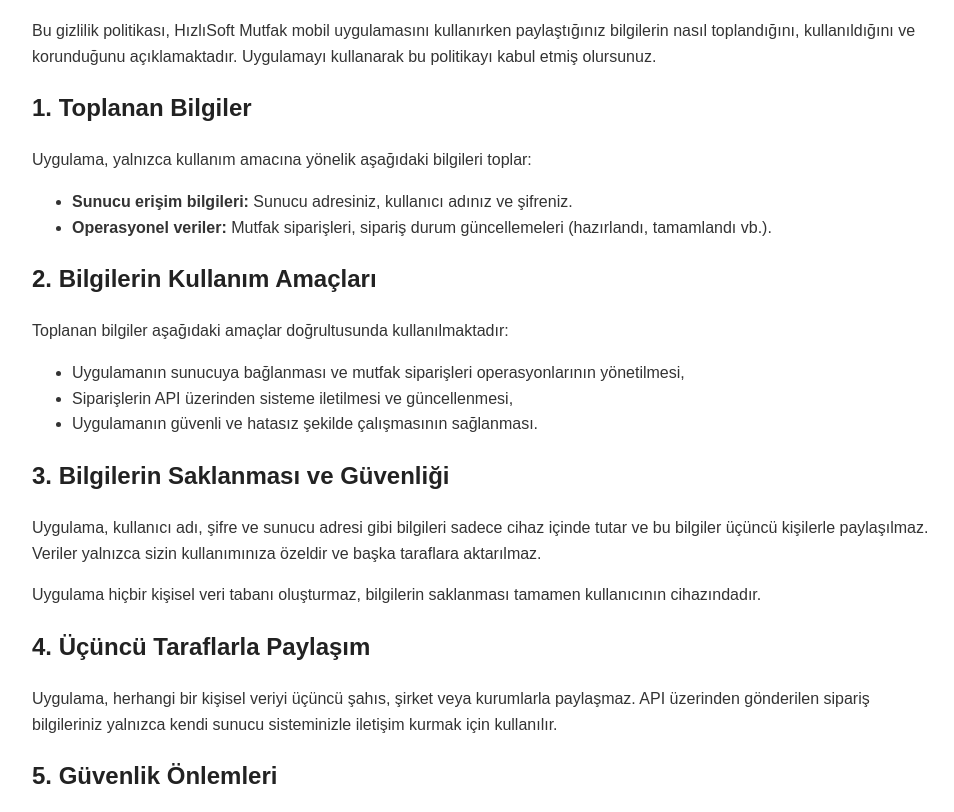
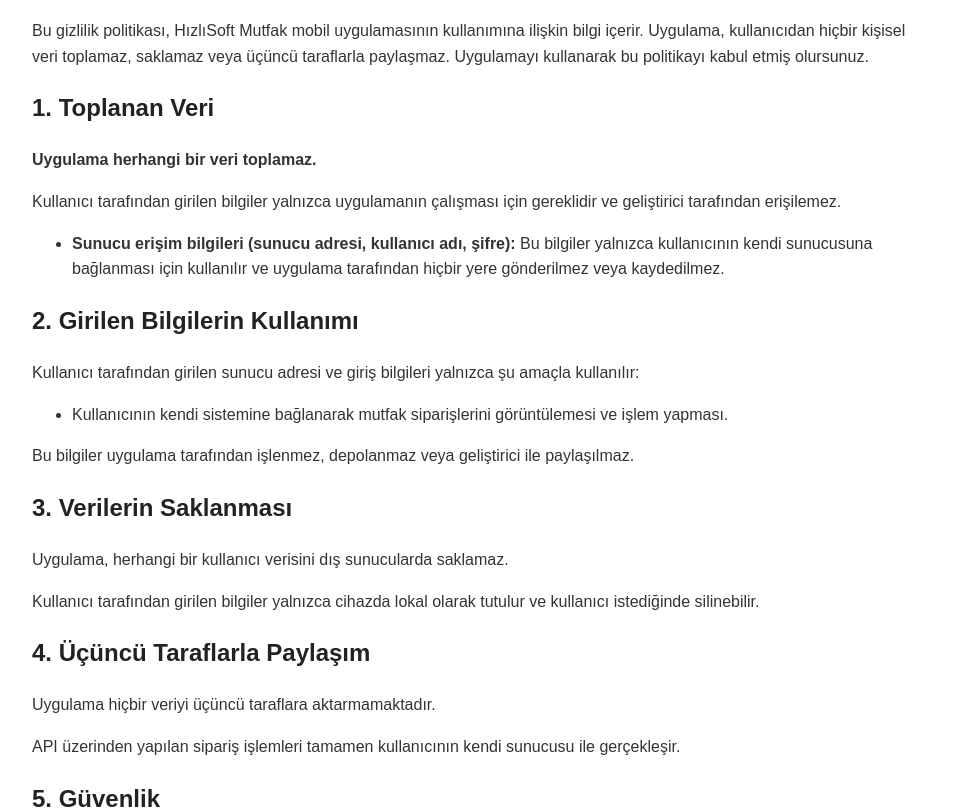
Before and after one commit to SehnazBacakoglu6/hizlisoftmutfak-privacy-policy-, a plain HTML site: page index.html in a window 1280 px wide. Shown: the part 136-948 px from the top of the page, without its empty margins (158-1112 px from the left). Drawn offline with Linux system fonts and the light colour scheme.

Commit message:
Update privacy policy content and title

```diff
--- a/index.html
+++ b/index.html
@@ -3,7 +3,7 @@
 <head>
   <meta charset="UTF-8">
   <meta name="viewport" content="width=device-width, initial-scale=1.0">
-  <title>Gizlilik Politikası – HızlıBoss ERP</title>
+  <title>Gizlilik Politikası – HızlıSoft Mutfak</title>
   <style>
     body {
       font-family: Arial, sans-serif;
@@ -20,39 +20,40 @@
 </head>
 <body>
   <h1>Gizlilik Politikası</h1>
-  <p>Bu gizlilik politikası, HızlıSoft Mutfak mobil uygulamasını kullanırken paylaştığınız bilgilerin nasıl toplandığını, kullanıldığını ve korunduğunu açıklamaktadır. Uygulamayı kullanarak bu politikayı kabul etmiş olursunuz.</p>
+  <p>Bu gizlilik politikası, HızlıSoft Mutfak mobil uygulamasının kullanımına ilişkin bilgi içerir. Uygulama, kullanıcıdan hiçbir kişisel veri toplamaz, saklamaz veya üçüncü taraflarla paylaşmaz. Uygulamayı kullanarak bu politikayı kabul etmiş olursunuz.</p>
 
-  <h2>1. Toplanan Bilgiler</h2>
-  <p>Uygulama, yalnızca kullanım amacına yönelik aşağıdaki bilgileri toplar:</p>
+  <h2>1. Toplanan Veri</h2>
+  <p><strong>Uygulama herhangi bir veri toplamaz.</strong></p>
+  <p>Kullanıcı tarafından girilen bilgiler yalnızca uygulamanın çalışması için gereklidir ve geliştirici tarafından erişilemez.</p>
+
   <ul>
-    <li><strong>Sunucu erişim bilgileri:</strong> Sunucu adresiniz, kullanıcı adınız ve şifreniz.</li>
-    <li><strong>Operasyonel veriler:</strong> Mutfak siparişleri, sipariş durum güncellemeleri (hazırlandı, tamamlandı vb.).</li>
+    <li><strong>Sunucu erişim bilgileri (sunucu adresi, kullanıcı adı, şifre):</strong> Bu bilgiler yalnızca kullanıcının kendi sunucusuna bağlanması için kullanılır ve uygulama tarafından hiçbir yere gönderilmez veya kaydedilmez.</li>
   </ul>
 
-  <h2>2. Bilgilerin Kullanım Amaçları</h2>
-  <p>Toplanan bilgiler aşağıdaki amaçlar doğrultusunda kullanılmaktadır:</p>
+  <h2>2. Girilen Bilgilerin Kullanımı</h2>
+  <p>Kullanıcı tarafından girilen sunucu adresi ve giriş bilgileri yalnızca şu amaçla kullanılır:</p>
   <ul>
-    <li>Uygulamanın sunucuya bağlanması ve mutfak siparişleri operasyonlarının yönetilmesi,</li>
-    <li>Siparişlerin API üzerinden sisteme iletilmesi ve güncellenmesi,</li>
-    <li>Uygulamanın güvenli ve hatasız şekilde çalışmasının sağlanması.</li>
+    <li>Kullanıcının kendi sistemine bağlanarak mutfak siparişlerini görüntülemesi ve işlem yapması.</li>
   </ul>
+  <p>Bu bilgiler uygulama tarafından işlenmez, depolanmaz veya geliştirici ile paylaşılmaz.</p>
 
-  <h2>3. Bilgilerin Saklanması ve Güvenliği</h2>
-  <p>Uygulama, kullanıcı adı, şifre ve sunucu adresi gibi bilgileri sadece cihaz içinde tutar ve bu bilgiler üçüncü kişilerle paylaşılmaz. Veriler yalnızca sizin kullanımınıza özeldir ve başka taraflara aktarılmaz.</p>
-  <p>Uygulama hiçbir kişisel veri tabanı oluşturmaz, bilgilerin saklanması tamamen kullanıcının cihazındadır.</p>
+  <h2>3. Verilerin Saklanması</h2>
+  <p>Uygulama, herhangi bir kullanıcı verisini dış sunucularda saklamaz.</p>
+  <p>Kullanıcı tarafından girilen bilgiler yalnızca cihazda lokal olarak tutulur ve kullanıcı istediğinde silinebilir.</p>
 
   <h2>4. Üçüncü Taraflarla Paylaşım</h2>
-  <p>Uygulama, herhangi bir kişisel veriyi üçüncü şahıs, şirket veya kurumlarla paylaşmaz. API üzerinden gönderilen sipariş bilgileriniz yalnızca kendi sunucu sisteminizle iletişim kurmak için kullanılır.</p>
+  <p>Uygulama hiçbir veriyi üçüncü taraflara aktarmamaktadır.</p>
+  <p>API üzerinden yapılan sipariş işlemleri tamamen kullanıcının kendi sunucusu ile gerçekleşir.</p>
 
-  <h2>5. Güvenlik Önlemleri</h2>
-  <p>Uygulama içinde sunucu bağlantısı yapılırken güvenli iletişim protokolleri kullanılması önerilir. Kullanıcıya ait erişim bilgileri hiçbir şekilde uygulama geliştiricisi tarafından görüntülenmez, saklanmaz veya dış sistemlere iletilmez.</p>
+  <h2>5. Güvenlik</h2>
+  <p>Uygulama, kullanıcı verilerini toplamadığı için herhangi bir veri işleme veya depolama riski bulunmamaktadır.</p>
+  <p>Kullanıcının kendi sunucusuna bağlanırken güvenli bağlantı (HTTPS) kullanması tavsiye edilir.</p>
 
   <h2>6. Çerezler (Cookies)</h2>
   <p>Uygulama çerez kullanmaz.</p>
 
-
   <h2>7. Politika Değişiklikleri</h2>
-  <p>Bu gizlilik politikası gerektiğinde güncellenebilir. Değişiklikler bu sayfa üzerinden paylaşılacaktır.</p>
+  <p>Bu gizlilik politikası gerektiğinde güncellenebilir. Güncellemeler yine bu sayfada yayınlanacaktır.</p>
 
 </body>
 </html>
```
